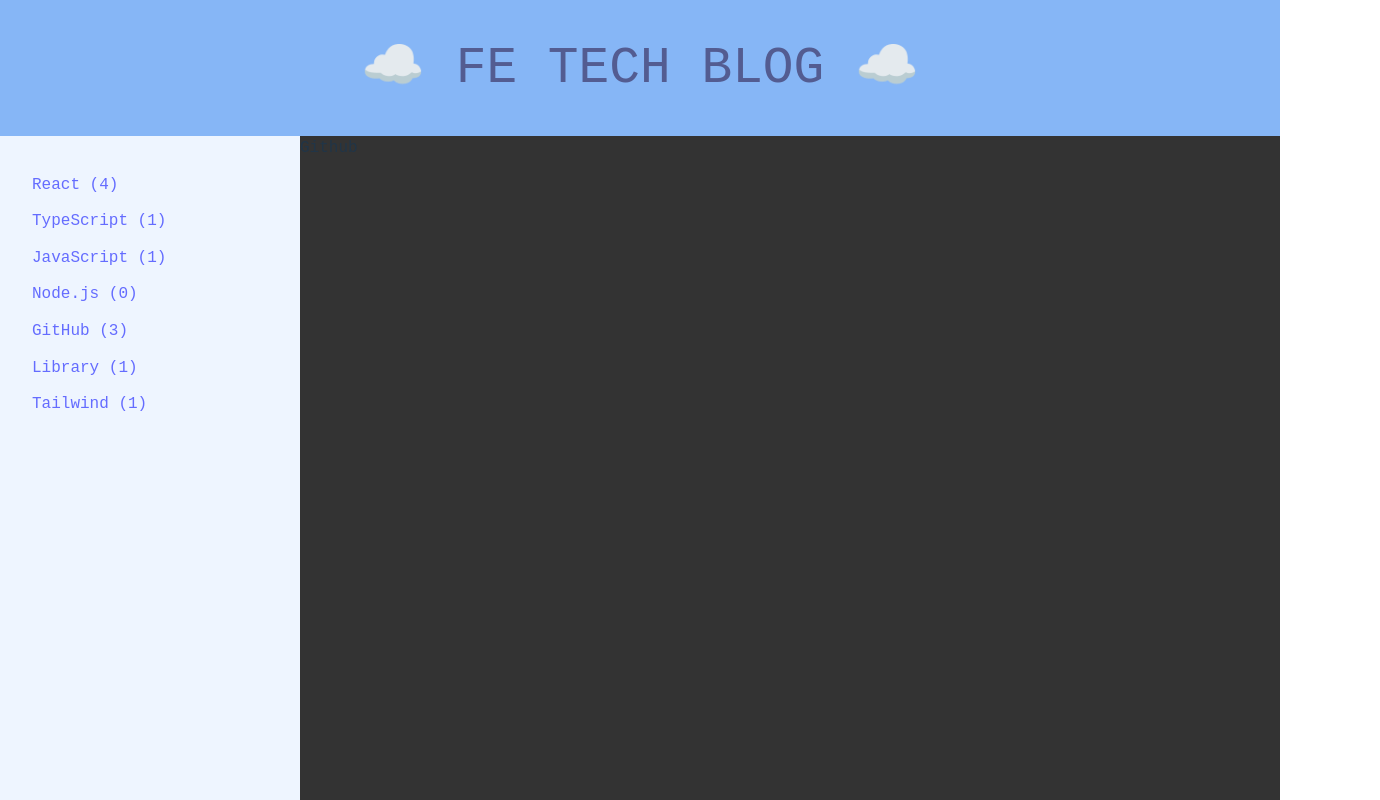
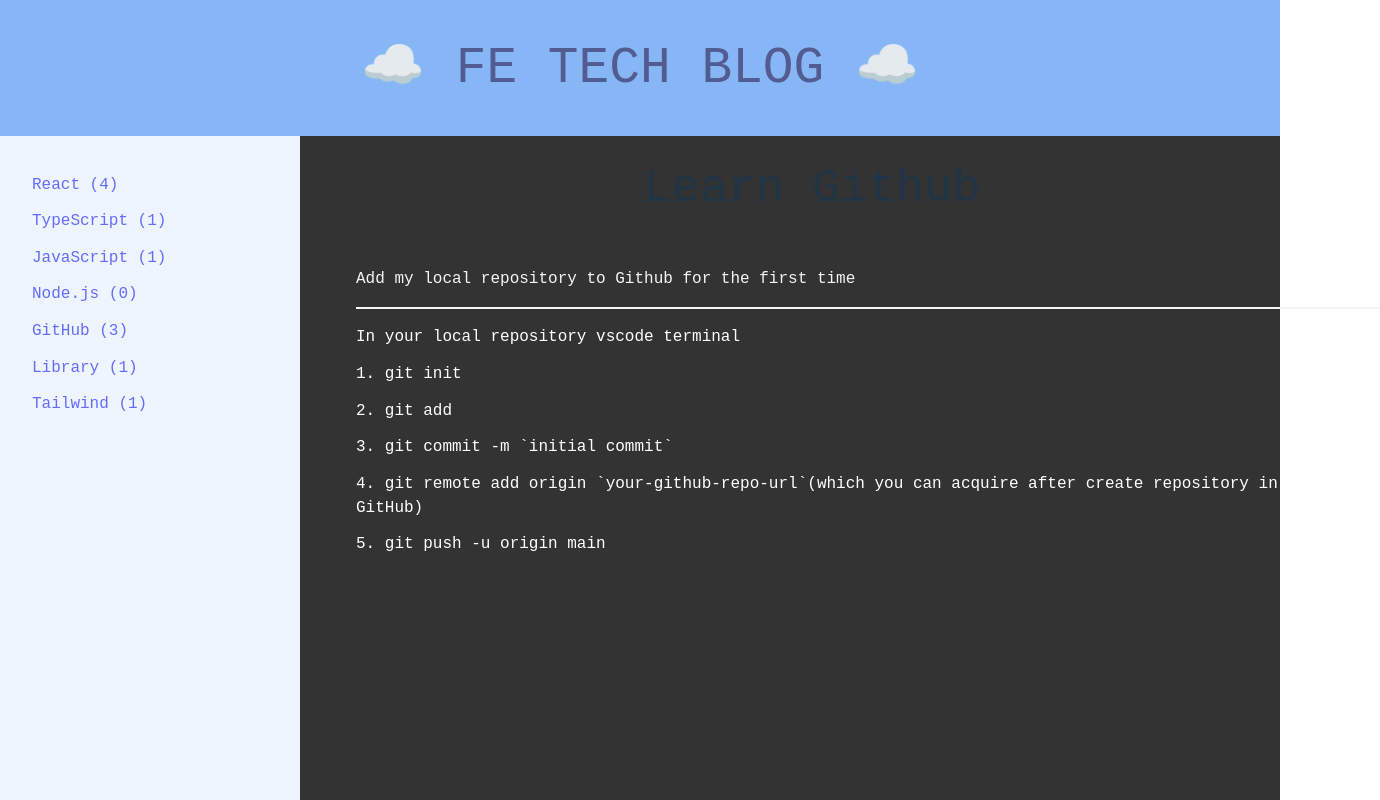
Before and after one commit to lenayoo/lena-archive, a React (Vite) app: page /github in a window 1280 px wide. Shown: the top 800 px of the page, 1380 px wide, since content can reach past the window. Built offline with nearby package versions, Linux system fonts and the light colour scheme.

Commit message:
add how to push firt github repo

```diff
--- a/src/Pages/Form.tsx
+++ b/src/Pages/Form.tsx
@@ -15,7 +15,9 @@ const Form = ({
           <ul>
             {Array.isArray(containerContent) ? (
               containerContent.map((content: string, index: number) => (
-                <li key={index}>{content}</li>
+                <li key={index} className="list-unstyled text-white">
+                  {content}
+                </li>
               ))
             ) : (
               <p>{containerContent}</p>
--- a/src/Pages/Github.tsx
+++ b/src/Pages/Github.tsx
@@ -1,5 +1,23 @@
-function Github() {
-  return <div>Github</div>;
-}
+import Header from "./Header";
+import Form from "./Form";
+
+const Github = () => {
+  return (
+    <>
+      <Header headerTitle="Learn Github" />
+      <Form
+        containerTitle="Add my local repository to Github for the first time"
+        containerContent={[
+          "In your local repository vscode terminal",
+          "1. git init ",
+          "2. git add",
+          "3. git commit -m `initial commit`",
+          "4. git remote add origin `your-github-repo-url`(which you can acquire after create repository in you GitHub)",
+          "5. git push -u origin main"
+        ]}
+      />
+    </>
+  );
+};
 
 export default Github;
```
